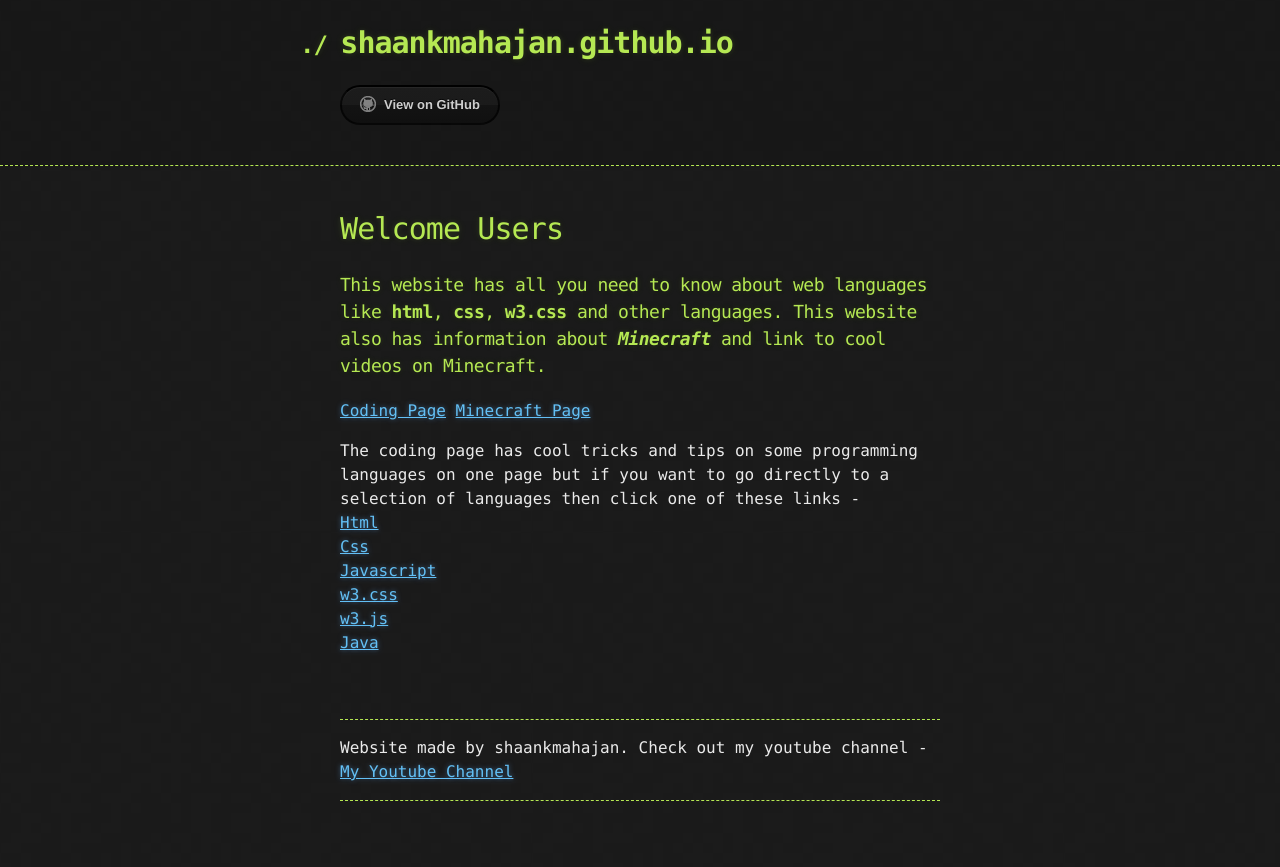
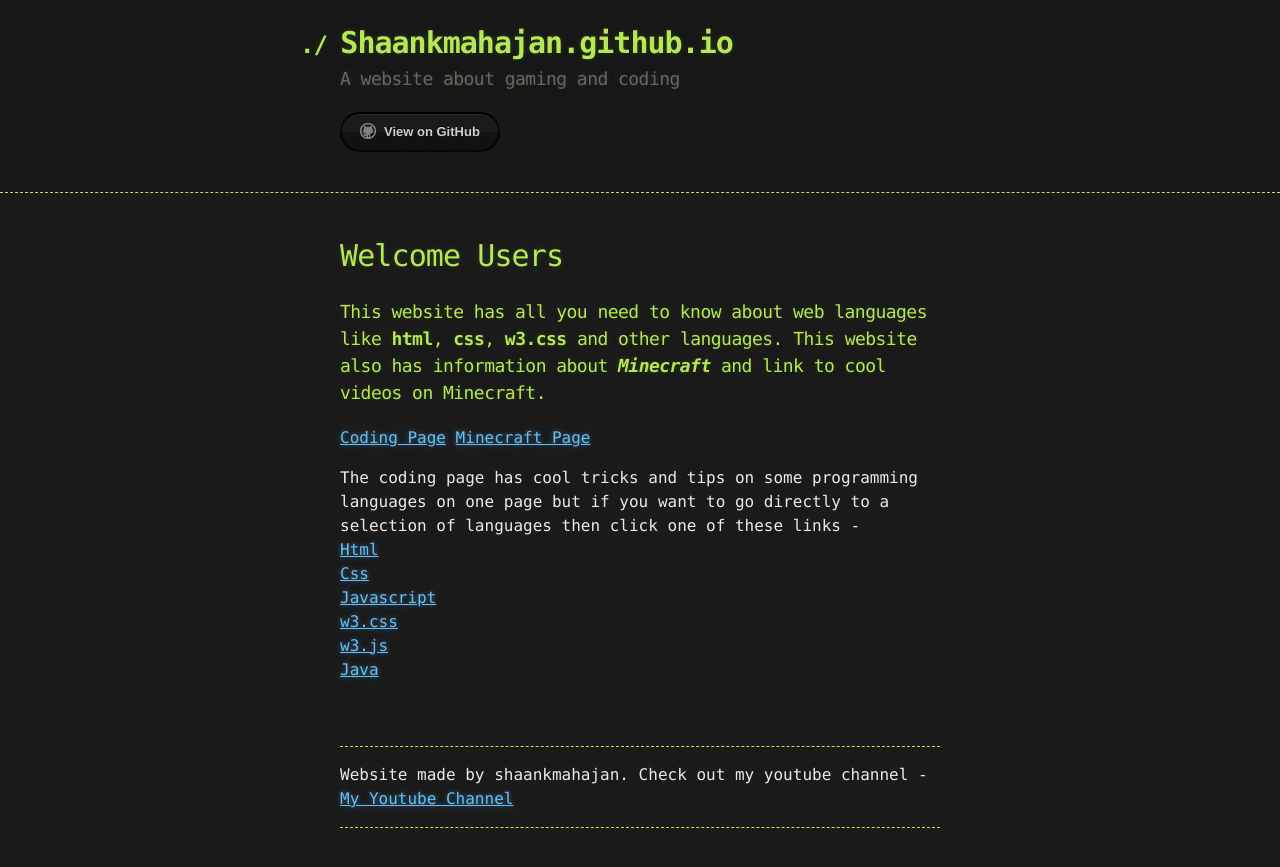
Before and after one commit to Pranked3/shaankmahajan.github.io, a Jekyll site: the page built from index.md, in a window 1280 px wide. Shown: the top 867 px of the page. Built offline with Jekyll 4.4.1, drawn with Linux system fonts in a browser that asks for light colours; the repository's description, which GitHub fills in, is left out; our own code applies the rules of GitHub Pages for plain Markdown files.

Commit message:
ijuhygt7ty8uj
idkkkk

```diff
--- a/_layouts/default.html
+++ b/_layouts/default.html
@@ -11,8 +11,8 @@
 
     <header>
       <div class="container">
-        <h1>{{ site.title | default: site.github.repository_name }}</h1>
-        <h2>{{ site.description | default: site.github.project_tagline }}</h2>
+        <h1>Shaankmahajan.github.io</h1>
+        <h2>A website about gaming and coding</h2>
 
         <section id="downloads">
           {% if site.show_downloads %}
```
